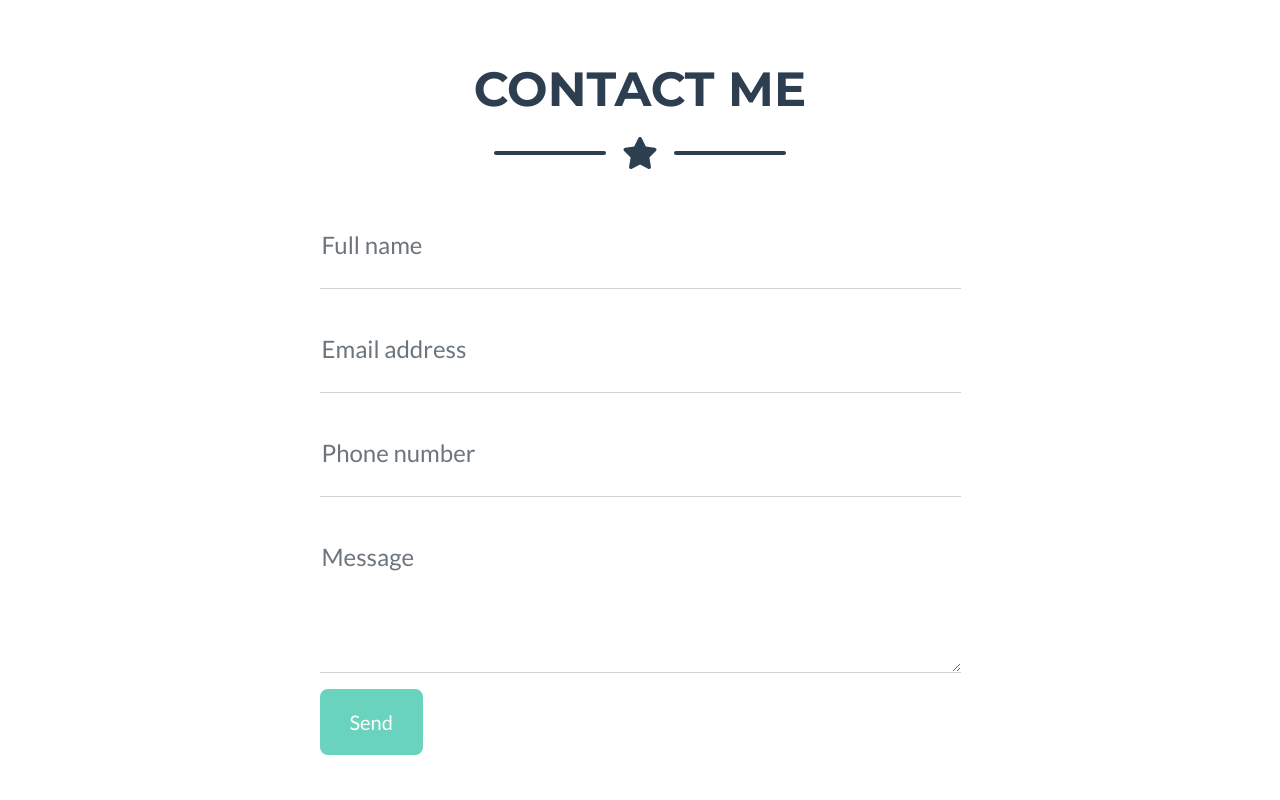
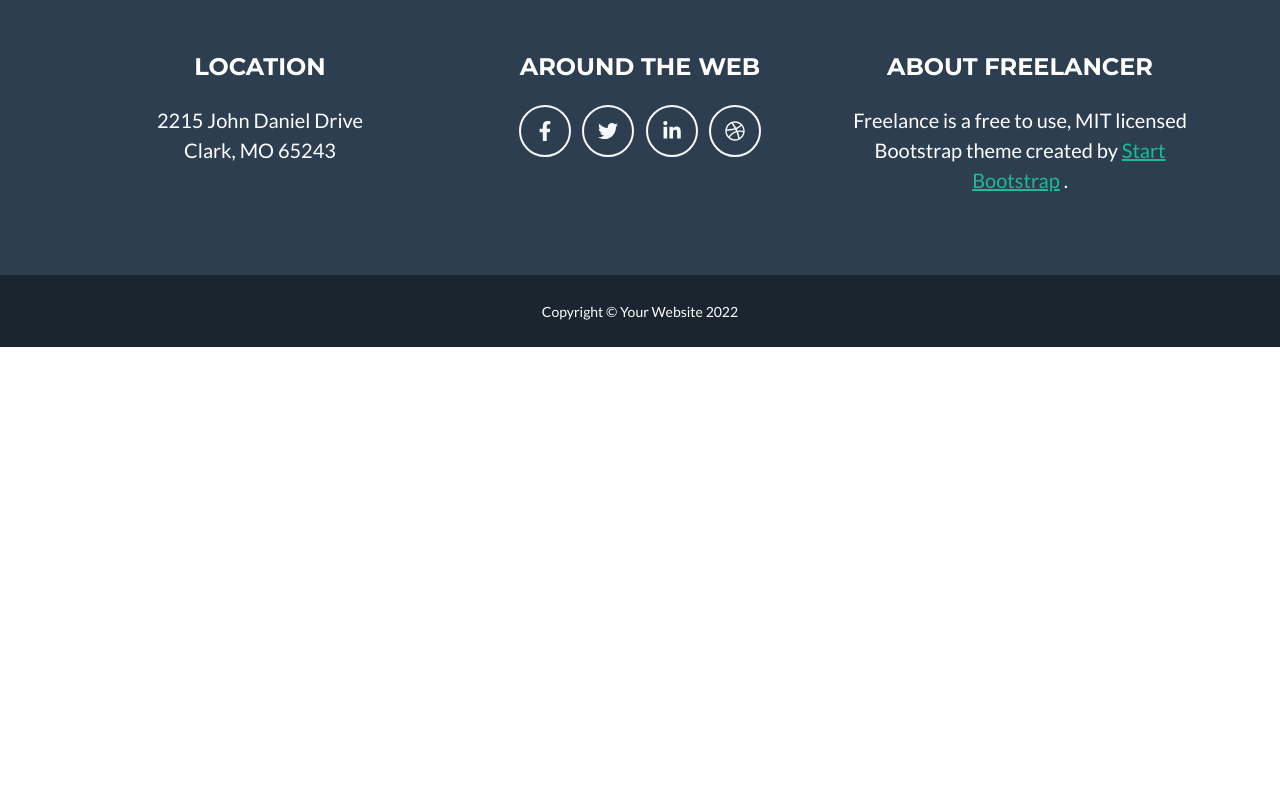
Before and after one commit to u21598241/u21598241.github.io, a plain HTML site: page index.html in a window 1280 px wide. Shown: the part 1420-2220 px from the top of the page. After the commit the page ends 1767 px from the top, so only its background shows below. Drawn offline with nearby package versions, Linux system fonts and the light colour scheme.

Commit message:
Update index.html

```diff
--- a/index.html
+++ b/index.html
@@ -147,19 +147,19 @@
             </div>
         </section>
         <!-- Contact Section-->
-        <section class="page-section" id="contact" >
-            <div class="container">
+        <!-- <section class="page-section" id="contact" > -->
+            <!-- <div class="container"> -->
                 <!-- Contact Section Heading-->
-                <h2 class="page-section-heading text-center text-uppercase text-secondary mb-0">Contact Me</h2>
+                <!-- /<h2 class="page-section-heading text-center text-uppercase text-secondary mb-0">Contact Me</h2> -->
                 <!-- Icon Divider-->
-                <div class="divider-custom">
+                <!-- <div class="divider-custom">
                     <div class="divider-custom-line"></div>
                     <div class="divider-custom-icon"><i class="fas fa-star"></i></div>
                     <div class="divider-custom-line"></div>
-                </div>
+                </div> -->
                 <!-- Contact Section Form-->
-                <div class="row justify-content-center">
-                    <div class="col-lg-8 col-xl-7">
+                <!-- <div class="row justify-content-center"> -->
+                    <!-- <div class="col-lg-8 col-xl-7"> -->
                         <!-- * * * * * * * * * * * * * * *-->
                         <!-- * * SB Forms Contact Form * *-->
                         <!-- * * * * * * * * * * * * * * *-->
@@ -167,56 +167,56 @@
                         <!-- To make this form functional, sign up at-->
                         <!-- https://startbootstrap.com/solution/contact-forms-->
                         <!-- to get an API token!-->
-                        <form id="contactForm" data-sb-form-api-token="API_TOKEN">
+                        <!-- <form id="contactForm" data-sb-form-api-token="API_TOKEN"> -->
                             <!-- Name input-->
-                            <div class="form-floating mb-3">
+                            <!-- <div class="form-floating mb-3">
                                 <input class="form-control" id="name" type="text" placeholder="Enter your name..." data-sb-validations="required" />
                                 <label for="name">Full name</label>
                                 <div class="invalid-feedback" data-sb-feedback="name:required">A name is required.</div>
-                            </div>
+                            </div> -->
                             <!-- Email address input-->
-                            <div class="form-floating mb-3">
+                            <!-- <div class="form-floating mb-3">
                                 <input class="form-control" id="email" type="email" placeholder="name@example.com" data-sb-validations="required,email" />
                                 <label for="email">Email address</label>
                                 <div class="invalid-feedback" data-sb-feedback="email:required">An email is required.</div>
                                 <div class="invalid-feedback" data-sb-feedback="email:email">Email is not valid.</div>
-                            </div>
+                            </div> -->
                             <!-- Phone number input-->
-                            <div class="form-floating mb-3">
+                            <!-- <div class="form-floating mb-3">
                                 <input class="form-control" id="phone" type="tel" placeholder="(123) 456-7890" data-sb-validations="required" />
                                 <label for="phone">Phone number</label>
                                 <div class="invalid-feedback" data-sb-feedback="phone:required">A phone number is required.</div>
-                            </div>
+                            </div> -->
                             <!-- Message input-->
-                            <div class="form-floating mb-3">
+                            <!-- <div class="form-floating mb-3">
                                 <textarea class="form-control" id="message" type="text" placeholder="Enter your message here..." style="height: 10rem" data-sb-validations="required"></textarea>
                                 <label for="message">Message</label>
                                 <div class="invalid-feedback" data-sb-feedback="message:required">A message is required.</div>
-                            </div>
+                            </div> -->
                             <!-- Submit success message-->
                             <!---->
                             <!-- This is what your users will see when the form-->
                             <!-- has successfully submitted-->
-                            <div class="d-none" id="submitSuccessMessage">
+                            <!-- <div class="d-none" id="submitSuccessMessage">
                                 <div class="text-center mb-3">
                                     <div class="fw-bolder">Form submission successful!</div>
                                     To activate this form, sign up at
                                     <br />
                                     <a href="https://startbootstrap.com/solution/contact-forms">https://startbootstrap.com/solution/contact-forms</a>
                                 </div>
-                            </div>
+                            </div> -->
                             <!-- Submit error message-->
                             <!---->
                             <!-- This is what your users will see when there is-->
                             <!-- an error submitting the form-->
-                            <div class="d-none" id="submitErrorMessage"><div class="text-center text-danger mb-3">Error sending message!</div></div>
+                            <!-- <div class="d-none" id="submitErrorMessage"><div class="text-center text-danger mb-3">Error sending message!</div></div> -->
                             <!-- Submit Button-->
-                            <button class="btn btn-primary btn-xl disabled" id="submitButton" type="submit">Send</button>
+                            <!-- <button class="btn btn-primary btn-xl disabled" id="submitButton" type="submit">Send</button>
                         </form>
                     </div>
                 </div>
             </div>
-        </section>
+        </section> -->
         <!-- Footer-->
         <footer class="footer text-center">
             <div class="container">
```
